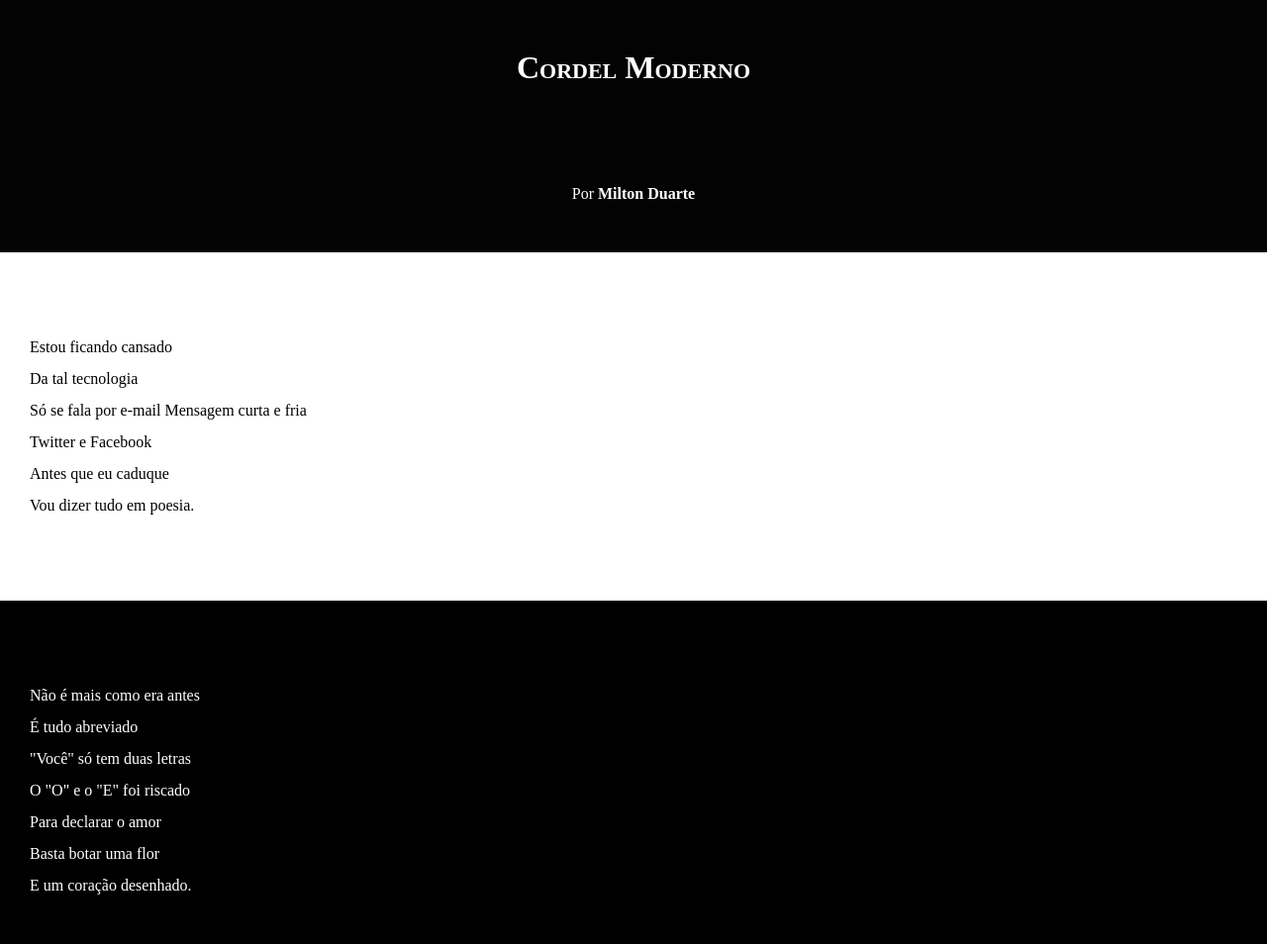
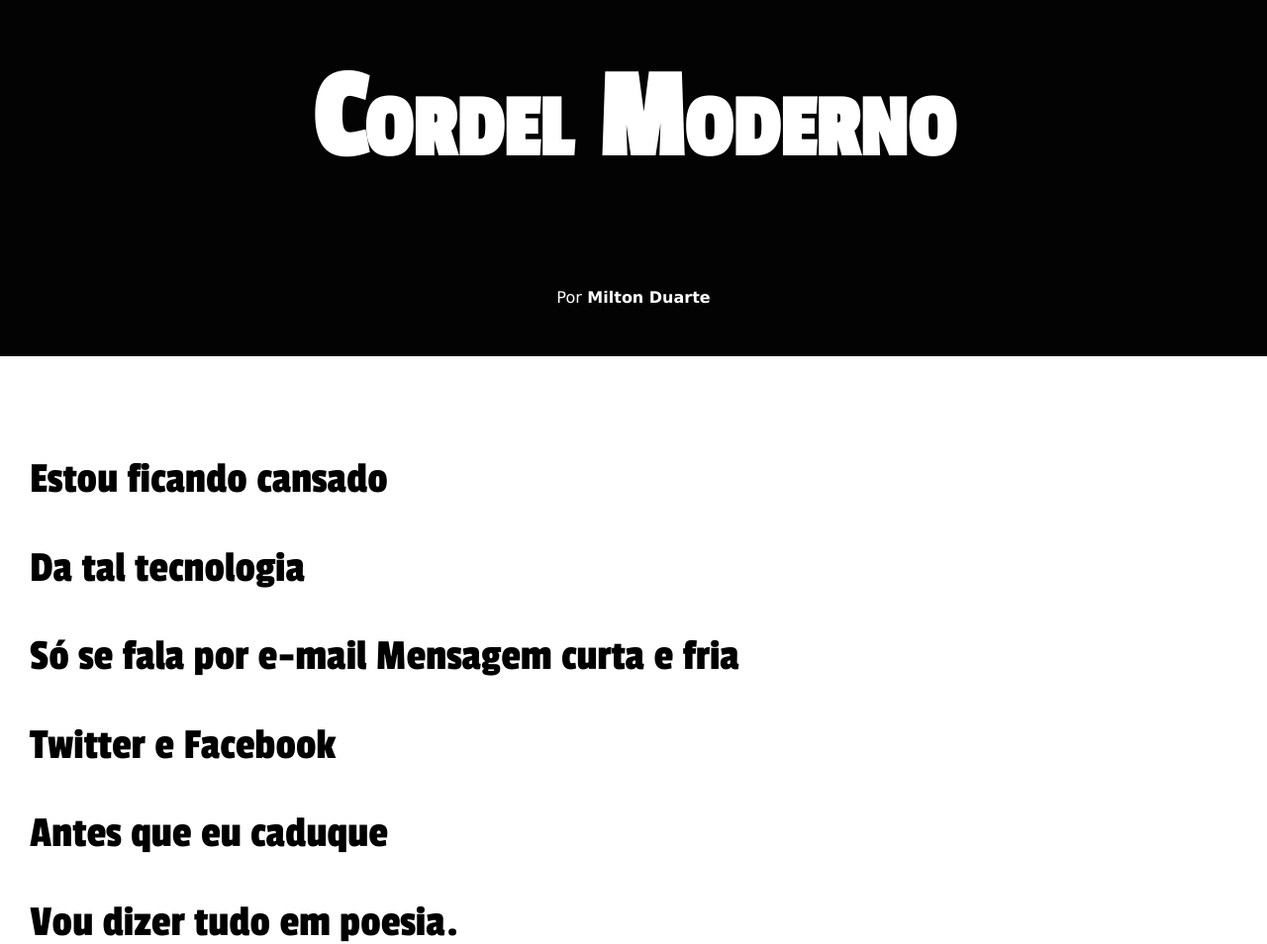
Before and after one commit to srhayzn/html5-css-2020, a plain HTML site: page modulo 1,2,3,4,5/exercico/023-exercicio-modulo-3/cordelm01.html in a window 1280 px wide. Shown: the top 954 px of the page at 99% size. Drawn offline with Linux system fonts and the light colour scheme.

Commit message:
cordel atua

```diff
--- a/modulo 1,2,3,4,5/exercico/023-exercicio-modulo-3/style.css
+++ b/modulo 1,2,3,4,5/exercico/023-exercicio-modulo-3/style.css
@@ -1,4 +1,18 @@
 @charset "utf-8";
+
+  @import url('https://fonts.googleapis.com/css2?family=Passion+One&display=swap');
+
+
+
+  @import url('https://fonts.googleapis.com/css2?family=Sriracha&display=swap');
+
+
+:root {
+    --fonte1: Verdana, Geneva, Tahoma, sans-serif;
+    --fonte2: 'Passion One', cursiva;
+    --fonte3: 'Sriracha', cursiva;
+
+}
 
  * {
     margin: 0px;
@@ -8,6 +22,7 @@
 html, body {
     min-height: 100vh;
     background-color: antiquewhite;
+    font-family: var(--fonte1);
 }
 header {
     background-color: rgb(3, 3, 3);
@@ -17,6 +32,8 @@ header {
 header > h1 {
     padding: 50px;
     font-variant: small-caps;
+    font-family: var(--fonte2);
+    font-size: 10vw;
 }
 header > p {
     padding-bottom: 50px;
@@ -32,6 +49,8 @@ section {
     padding-bottom: 10vh;
     line-height: 2em;
     padding-left: 30px;
+    font-family: var(--fonte2);
+    font-size: 3.5vw;
 }
 section.normal {
     background-color: white;
@@ -43,7 +62,7 @@ section.imagem {
     color: white;
 }
 section.imagem > p {
-    width: 400px;
+   display: inline-block;
     background-color: black;
 
 
```
